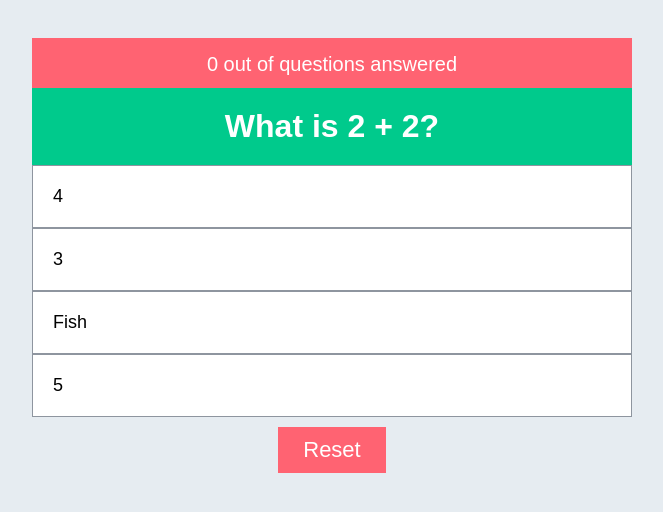
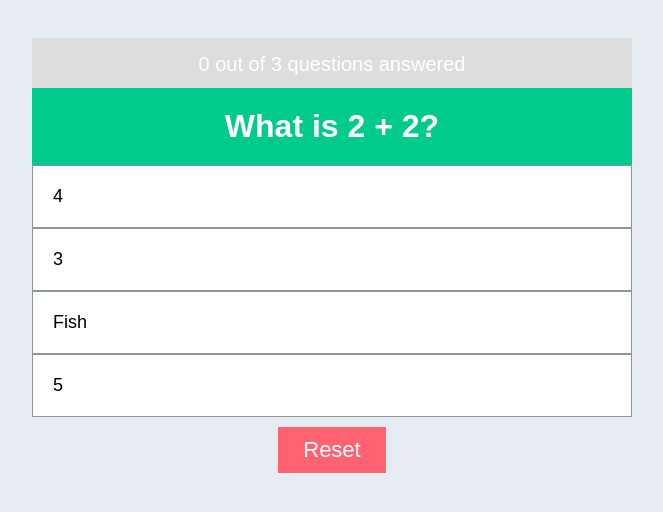
Before and after one commit to Ancientshield/vue_quiz, a Vue app: page / in a window 1280 px wide. Shown: the top 512 px of the page, without its empty margins (308-971 px from the left). Built offline with nearby package versions, Linux system fonts and the light colour scheme.

Commit message:
add the status bar for questions answered percent in Vue and CSS

```diff
--- a/src/components/Questions.vue
+++ b/src/components/Questions.vue
@@ -1,9 +1,12 @@
 <template>
 	<div class="questions-ctr">
 		<div class="progress">
-			<div class="bar"></div>
+			<div
+				class="bar"
+				:style="{ width: `${(questionsAnswered / questions.length) * 100}%` }"
+			></div>
 			<div class="status">
-				{{ questionsAnswered }} out of questions answered
+				{{ questionsAnswered }} out of {{ questions.length }} questions answered
 			</div>
 		</div>
 		<!-- qi 是 question index 縮寫，由 v-for 回圈自動產生 跟 questions 無關 -->
```
